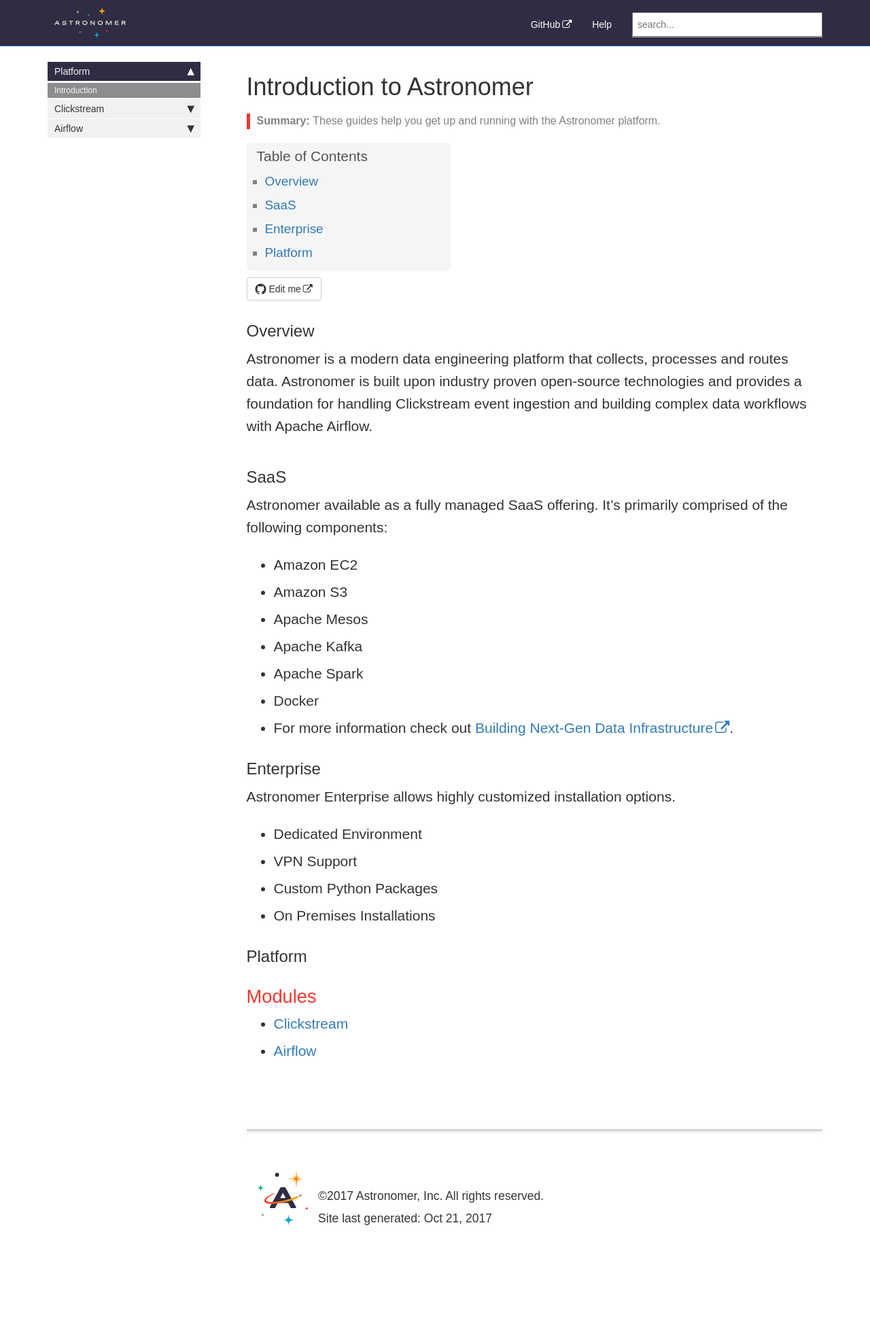
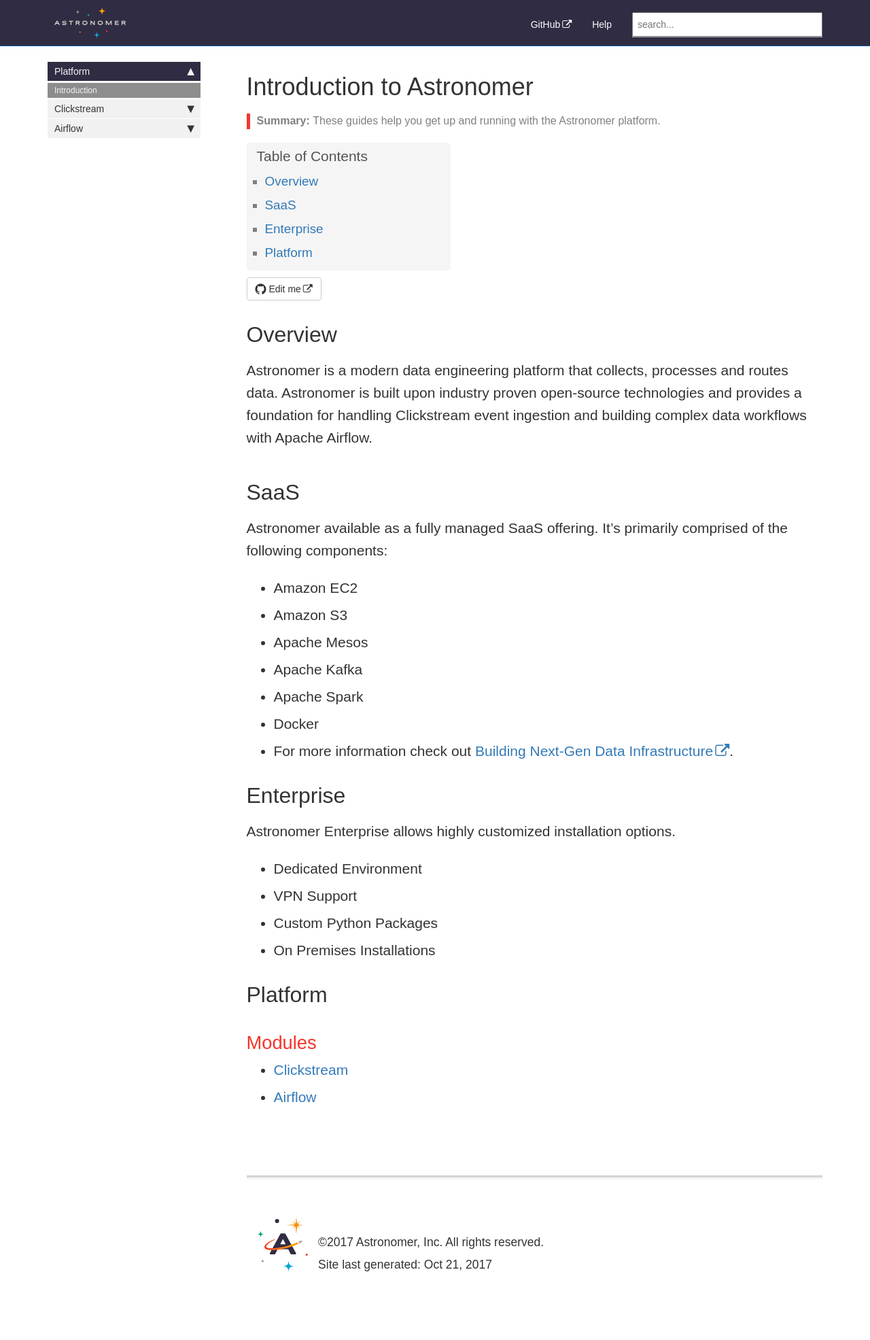
Before and after one commit to petedejoy/documentation, a Jekyll site: the page built from index.md, in a window 1280 px wide. Shown: the whole page at 68% size. Built offline with Jekyll 4.4.1, drawn with Linux system fonts in a browser that asks for light colours; nearby versions of some CDN libraries; comment, search, counter and statistics services are not loaded; before the commit the page ends 1903 px from its top, so only the background shows below that.

Commit message:
bigger h2 with extra padding (mimic blog)

```diff
--- a/css/customstyles.css
+++ b/css/customstyles.css
@@ -648,9 +648,12 @@ button.cursorNorm {
 }
 
 h2  {
-    font-size:24px;
-    line-height:29px;
+    font-size:32px;
+    line-height:40px;
+    margin-bottom: 16px;
+    margin-top: 50px;
 }
+
 span.otherProgrammingLanguages {
     font-style: normal;
 }
```
